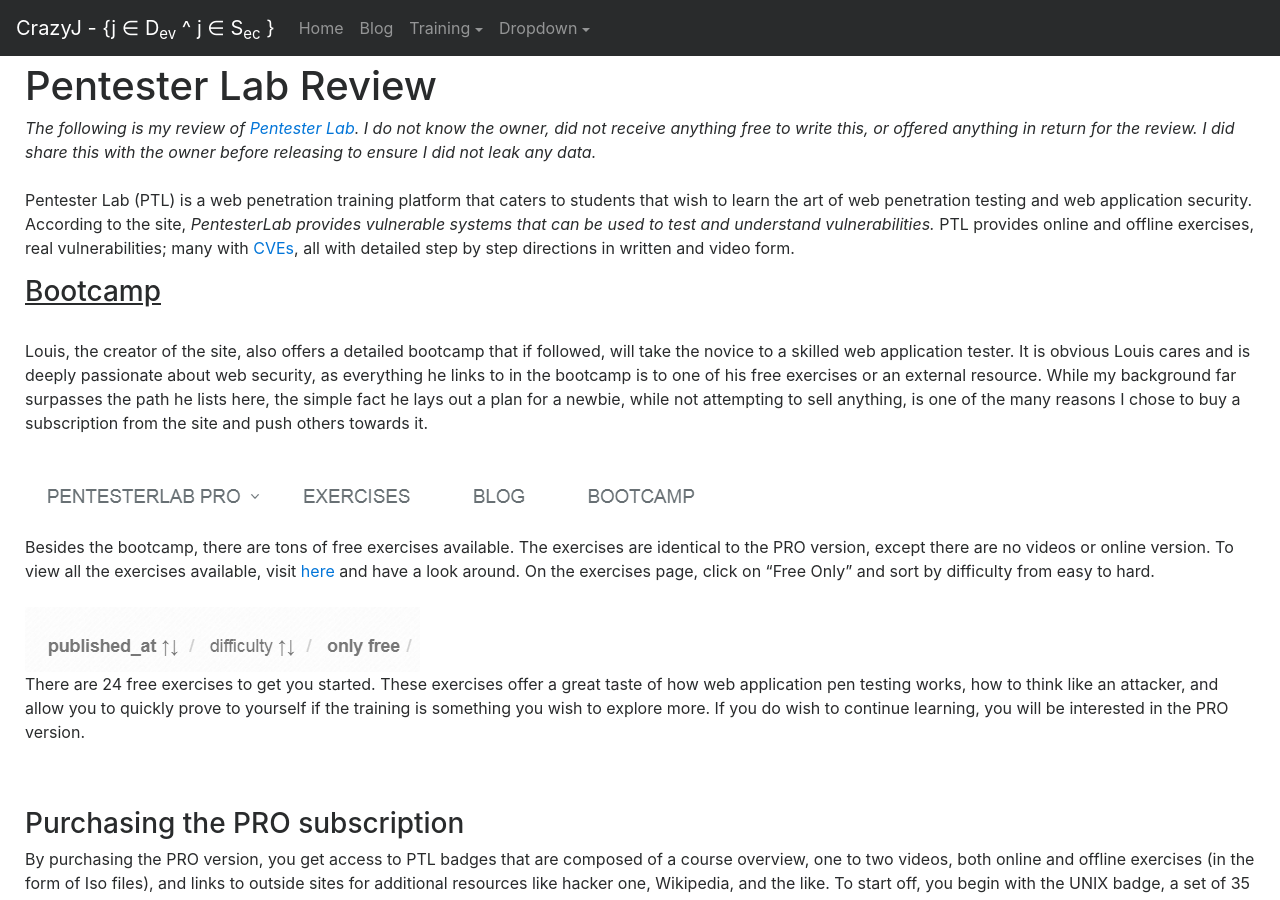
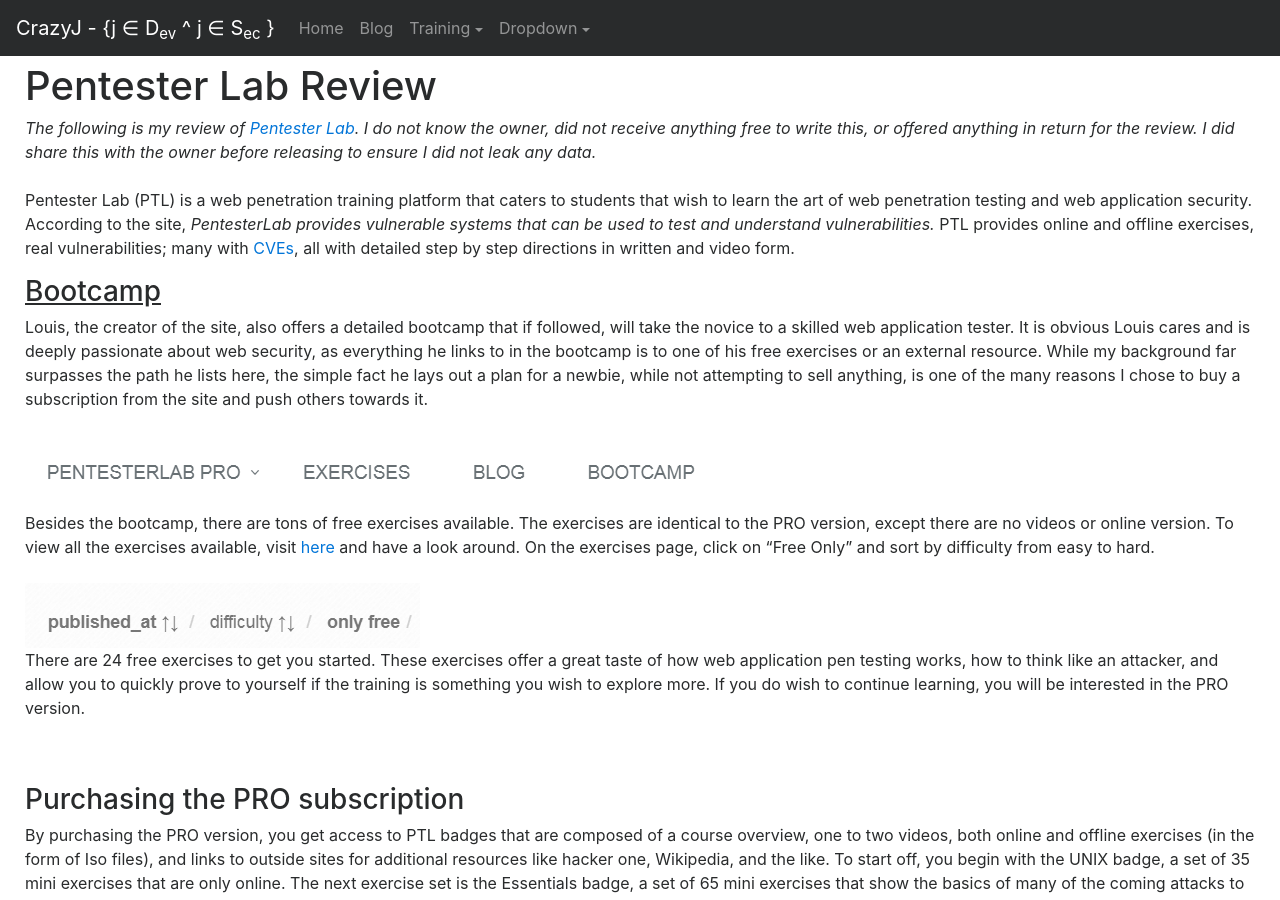
Before and after one commit to CrazyJ-Rod/CrazyJ-Rod.github.io, a Jekyll site: the page built from pentesterlabreview.html, in a window 1280 px wide and 900 px high. Built offline with Jekyll 4.4.1, drawn with Linux system fonts in a browser that asks for light colours; nearby versions of some CDN libraries.

Commit message:
Update pentesterlabreview.html

```diff
--- a/pentesterlabreview.html
+++ b/pentesterlabreview.html
@@ -11,7 +11,7 @@
     <i>The following is my review of <a href=”https://pentesterlab.com/”>Pentester Lab</a>. I do not know the owner, did not receive anything free to write this, or offered anything in return for the review. I did share this with the owner before releasing to ensure I did not leak any data.</i><br /><br />
   Pentester Lab (PTL) is a web penetration training platform that caters to students that wish to learn the art of web penetration testing and web application security. According to the site, <i>PentesterLab provides vulnerable systems that can be used to test and understand vulnerabilities.</i> PTL provides online and offline exercises, real vulnerabilities; many with <a href=”https://cve.mitre.org/”>CVEs</a>, all with detailed step by step directions in written and video form.
   <br />
-    <h3 style="text-decoration: underline;">Bootcamp</h3><br />
+    <h3 style="text-decoration: underline;">Bootcamp</h3>
   Louis, the creator of the site, also offers a detailed bootcamp that if followed, will take the novice to a skilled web application
   tester. It is obvious Louis cares and is deeply passionate about web security, as everything he links to in the bootcamp is to one
   of his free exercises or an external resource. While my background far surpasses the path he lists here, the simple fact he lays
```
